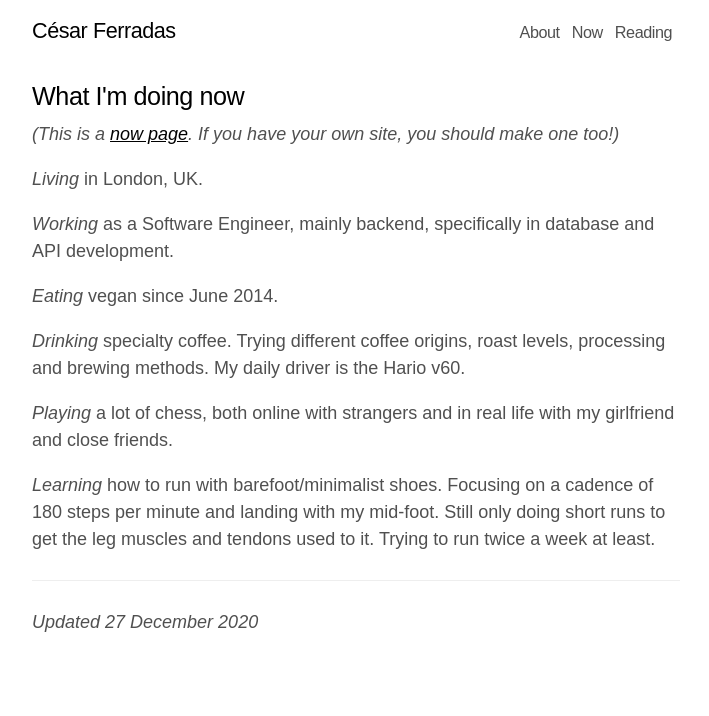
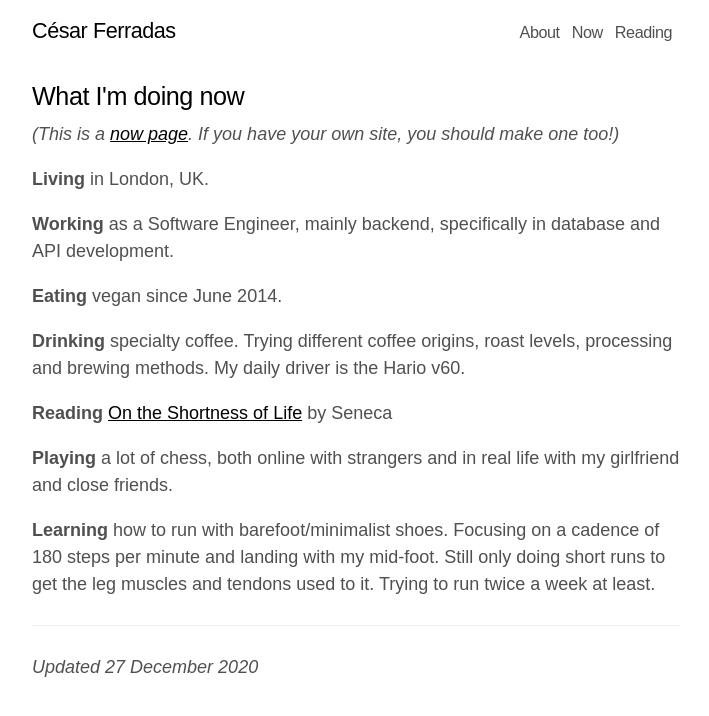
Before and after one commit to cesarferradas/ferrad.as, a Jekyll site: the page built from now.md, in a window 1280 px wide. Shown: the top 716 px of the page, without its empty margins (284-993 px from the left). Built offline with Jekyll 4.4.1, drawn with Linux system fonts in a browser that asks for light colours.

Commit message:
Update now.md

```diff
--- a/now.md
+++ b/now.md
@@ -6,20 +6,23 @@ layout: page
 _(This is a [now page](https://nownownow.com/about). If you have your own site,
 you should make one too!)_
 
-*Living* in London, UK.
+**Living** in London, UK.
 
-*Working* as a Software Engineer, mainly backend, specifically in database and
+**Working** as a Software Engineer, mainly backend, specifically in database and
 API development.
 
-*Eating* vegan since June 2014.
+**Eating** vegan since June 2014.
 
-*Drinking* specialty coffee. Trying different coffee origins, roast levels,
+**Drinking** specialty coffee. Trying different coffee origins, roast levels,
 processing and brewing methods. My daily driver is the Hario v60.
 
-*Playing* a lot of chess, both online with strangers and in real life with my
+**Reading** [On the Shortness of Life](https://amzn.to/3mLpgZi){:target="_blank"}
+by Seneca
+
+**Playing** a lot of chess, both online with strangers and in real life with my
 girlfriend and close friends.
 
-*Learning* how to run with barefoot/minimalist shoes. Focusing on a cadence of
+**Learning** how to run with barefoot/minimalist shoes. Focusing on a cadence of
 180 steps per minute and landing with my mid-foot. Still only doing short runs
 to get the leg muscles and tendons used to it. Trying to run twice a week at
 least.
```
